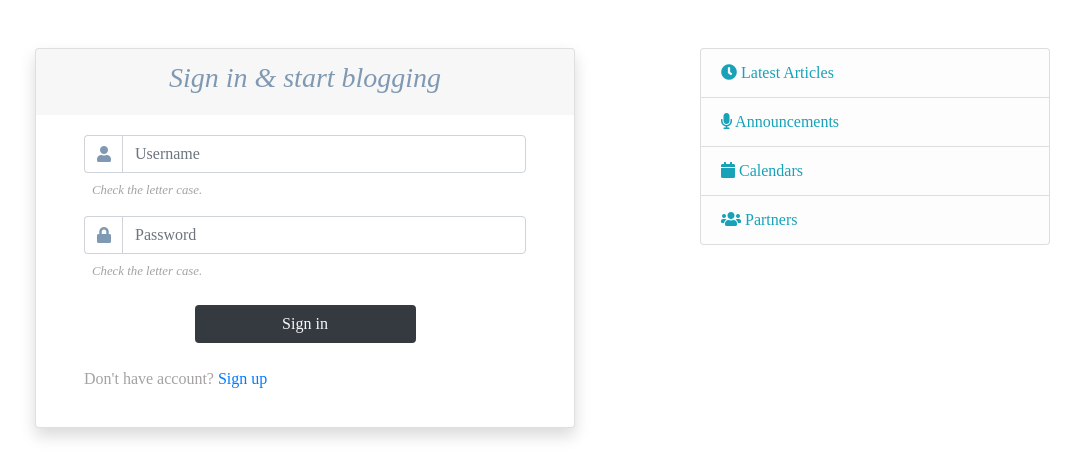
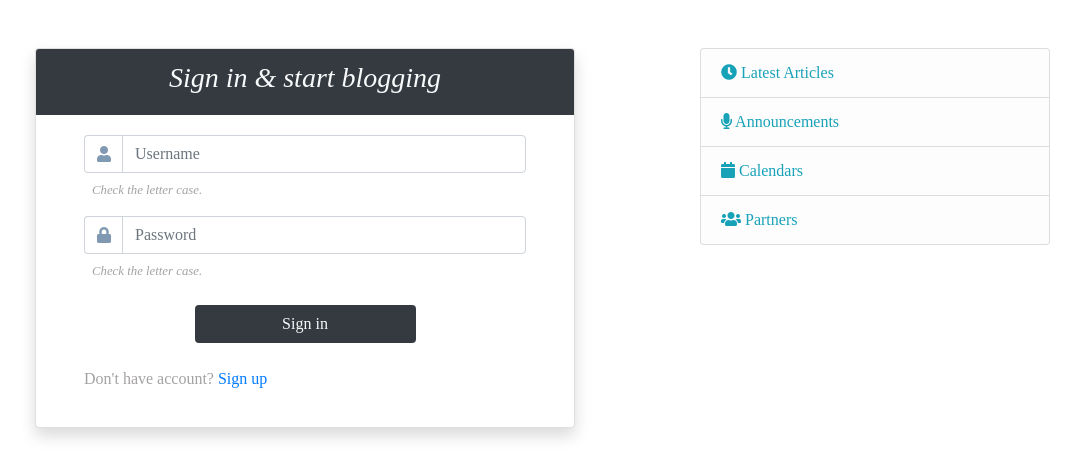
Before and after one commit to bokarios/myblog-django, a Django app: page /users/login/ in a window 1280 px wide. Shown: the part 58-526 px from the top of the page, without its empty margins (145-1226 px from the left). Run offline with Django 3.2, Linux system fonts and the light colour scheme; some libraries are stand-ins or nearby versions.

Commit message:
Update login template

```diff
--- a/users/templates/users/login.html
+++ b/users/templates/users/login.html
@@ -4,8 +4,8 @@
 <div class="row">
 	<div class="col-sm-12 col-md-8 col-lg-9 mx-auto">
 		<div class="card shadow">
-			<div class="card-header border-bottom-0">
-				<h3 class="text-center font-oblique title2">
+			<div class="card-header bg-dark border-bottom-0">
+				<h3 class="text-center font-oblique text-light">
 					Sign in & start blogging
 				</h3>
 			</div>
```
